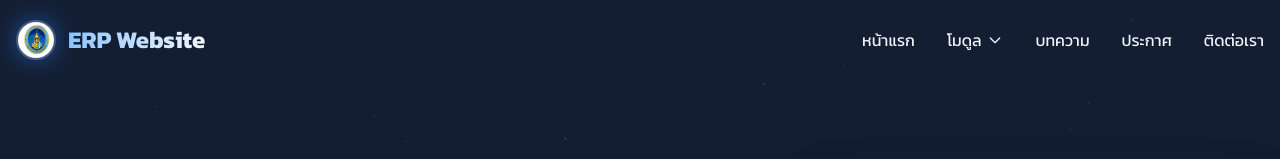
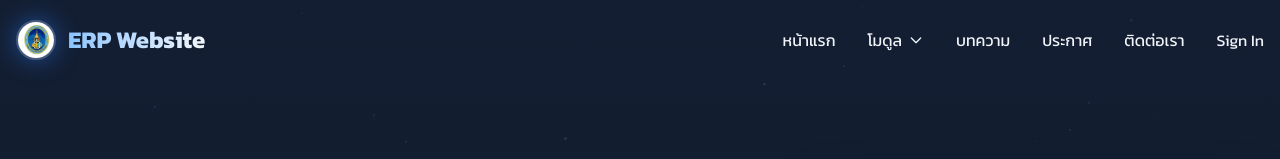
Before and after one commit to PatcharaphonJAY/erp-website-frontend-js, a Next.js app: page / in a window 1280 px wide. Shown: the top 159 px of the page. Built offline with nearby package versions, Linux system fonts and the light colour scheme.

Commit message:
Update Navbar.jsx

```diff
--- a/src/components/Navbar.jsx
+++ b/src/components/Navbar.jsx
@@ -92,7 +92,7 @@ const Navbar = ({ modules }) => {
             <Link href="/#blog" className="text-slate-100 hover:text-blue-400 font-medium transition-colors">บทความ</Link>
             <Link href="/#announcements" className="text-slate-100 hover:text-blue-400 font-medium transition-colors">ประกาศ</Link>
             <Link href="/#signup" className="text-slate-100 hover:text-blue-400 font-medium transition-colors">ติดต่อเรา</Link>
-
+            <Link href="/login" className="text-slate-100 hover:text-blue-400 font-medium transition-colors">Sign In</Link>
           </div>
 
           <button onClick={() => setIsMenuOpen(!isMenuOpen)} className="md:hidden text-3xl text-slate-100">{isMenuOpen ? '✕' : '☰'}</button>
@@ -127,6 +127,7 @@ const Navbar = ({ modules }) => {
           <Link href="/#blog" className="text-slate-200 hover:bg-blue-500/20 text-lg py-3 px-4 rounded-md" onClick={closeMobileMenu}>บทความ</Link>
           <Link href="/#announcements" className="text-slate-200 hover:bg-blue-500/20 text-lg py-3 px-4 rounded-md" onClick={closeMobileMenu}>ประกาศ</Link>
           <Link href="/#signup" className="text-slate-200 hover:bg-blue-500/20 text-lg py-3 px-4 rounded-md" onClick={closeMobileMenu}>ติดต่อเรา</Link>
+          <Link href="/login" className="text-slate-200 hover:bg-blue-500/20 text-lg py-3 px-4 rounded-md" onClick={closeMobileMenu}>Sign In</Link>
         </div>
       </div>
     </header>
```
